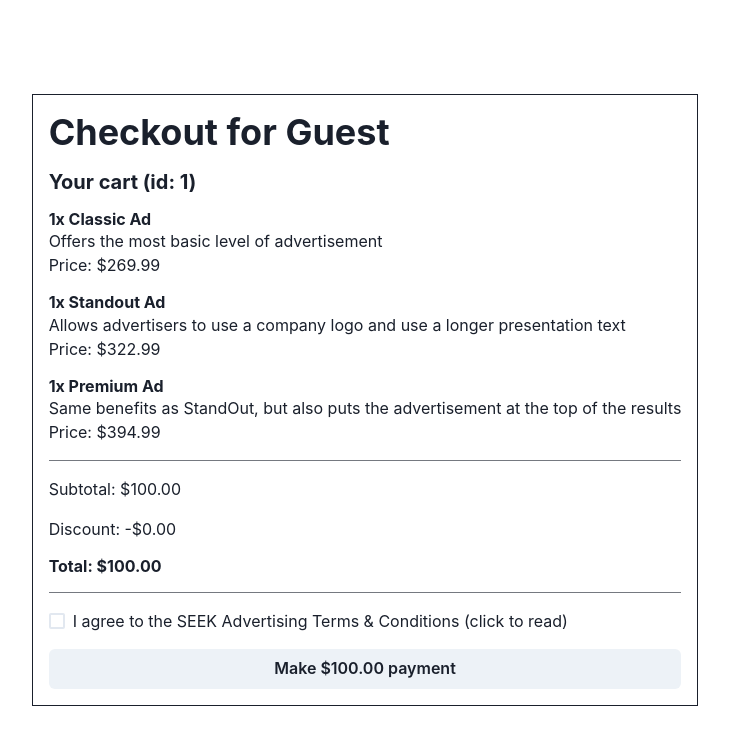
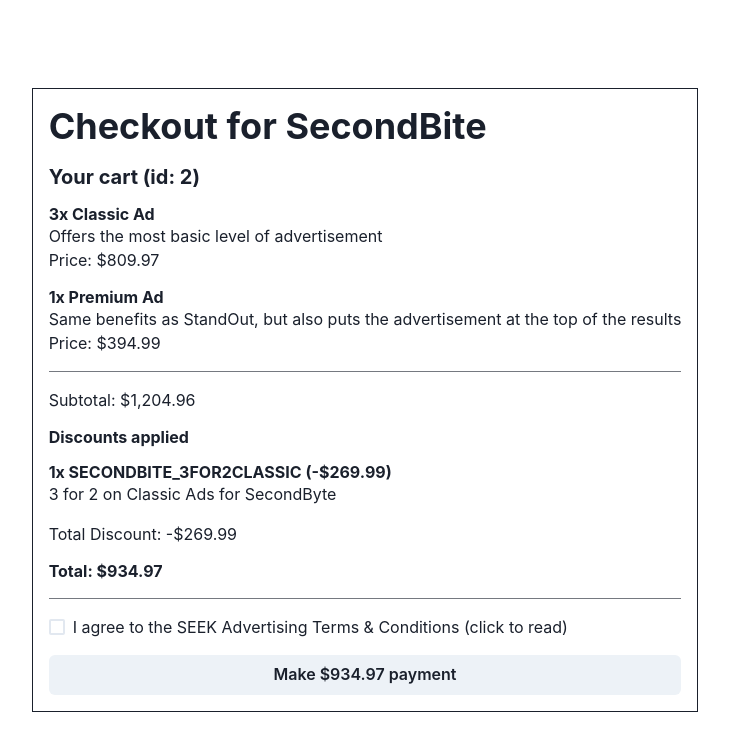
Before and after one commit to bootlegneurons/ta-ad-cart, a React (Create React App) app: page / in a window 1280 px wide. Shown: the top 750 px of the page, without its empty margins (275-1004 px from the left). Built offline with nearby package versions, Linux system fonts and the light colour scheme.

Commit message:
correctly calculate and display discounts

```diff
--- /dev/null
+++ b/src/features/cart/index.ts
@@ -0,0 +1,5 @@
+export { default as useCart } from './useCart';
+export { default as mock__fetcher } from './mock__fetcher';
+export * as mock__data from './mock__data';
+export * from './types';
+export * from './util';
--- a/src/features/cart/mock__data.ts
+++ b/src/features/cart/mock__data.ts
@@ -19,26 +19,31 @@
   },
 };
 
+// TODO: rethink the structure here, see if I can eliminate duplication of key
 export const offers: Offers = {
   [OfferCode.SECONDBITE_3FOR2CLASSIC]: {
+    id: OfferCode.SECONDBITE_3FOR2CLASSIC,
     description: '3 for 2 on Classic Ads for SecondByte',
     eligibleProduct: ProductCode.CLASSIC,
     threshold: 3,
     discountAmount: products[ProductCode.CLASSIC].price,
   },
   [OfferCode.AXIL_STANDOUT]: {
+    id: OfferCode.AXIL_STANDOUT,
     description: 'Discount Standout Ads for Axil',
     eligibleProduct: ProductCode.STANDOUT,
     threshold: 1,
     discountAmount: products[ProductCode.STANDOUT].price - 299.99,
   },
   [OfferCode.MYER_5FOR4STANDOUT]: {
+    id: OfferCode.MYER_5FOR4STANDOUT,
     description: '5 for 4 on Standout Ads for MYER',
     eligibleProduct: ProductCode.STANDOUT,
     threshold: 5,
     discountAmount: products[ProductCode.STANDOUT].price,
   },
   [OfferCode.MYER_PREMIUM]: {
+    id: OfferCode.MYER_PREMIUM,
     description: 'Discount Premium Ads for MYER',
     eligibleProduct: ProductCode.PREMIUM,
     threshold: 1,
@@ -56,4 +61,12 @@
     ],
     offers: [],
   },
+  2: {
+    customer: 'SecondBite',
+    items: [
+      { [ProductCode.CLASSIC]: 3 },
+      { [ProductCode.PREMIUM]: 1 },
+    ],
+    offers: [OfferCode.SECONDBITE_3FOR2CLASSIC],
+  },
 };
--- a/src/features/cart/mock__fetcher.ts
+++ b/src/features/cart/mock__fetcher.ts
@@ -1,32 +1,47 @@
 import { Fetcher } from 'swr';
-import { Cart, CartQueryResponse, LineItem, Offer, ProductCode } from './types';
-import { carts as mock__carts, products as mock__products, offers as mock__offers } from './mock__data';
+import { Cart, CartQueryResponse, Discount, LineItem, Offer, ProductCode } from './types';
+import {
+  carts as mock__carts,
+  products as mock__products,
+  offers as mock__offers,
+} from './mock__data';
+import { getDiscounts, getSum, roundToTwo } from './util';
 
+// TODO: refactor and extract more util
+// TODO: review variable naming
 const createResponse = (cart: Cart): CartQueryResponse => {
   // add nested product/offer details to response
   const items = cart.items.map(item => {
     const productCode = Object.keys(item)[0] as ProductCode;
     const productDetail = mock__products[productCode];
     const quantity = Object.values(item)[0];
-    const lineItem: LineItem = { [productCode]: {
-      ...productDetail,
-      quantity
-    }};
+    const lineItem: LineItem = {
+      [productCode]: {
+        ...productDetail,
+        quantity,
+      },
+    };
     return lineItem;
   });
 
-  const offers: Offer[] = cart.offers.map(offer => mock__offers[offer]);
+  const availableOffers: Offer[] = cart.offers.map(offer => mock__offers[offer]);
+  const discounts: Discount[] = getDiscounts(availableOffers, items);
 
-  // TODO: calculate subtotal, discount, total
+  const subtotal = getSum(
+    items.map(item => Object.values(item)[0].price * Object.values(item)[0].quantity)
+  );
+
+  const totalDiscount = getSum(discounts.map(({ amount }) => roundToTwo(amount)));
+
+  const total = subtotal - totalDiscount;
 
   return {
     customer: cart.customer,
     items,
-    offers,
-    // TODO: calculate these values
-    subtotal: 100,
-    discount: 0,
-    total: 100,
+    discounts,
+    subtotal,
+    totalDiscount,
+    total,
   };
 };
 
--- a/src/features/cart/useCart.ts
+++ b/src/features/cart/useCart.ts
@@ -5,14 +5,14 @@
 const DEFAULT_STATE: CartQueryResponse = {
   customer: '',
   items: [],
-  offers: [],
+  discounts: [],
   subtotal: 0,
-  discount: 0,
+  totalDiscount: 0,
   total: 0,
 };
 
 const useCart = (cartId: string): CartQueryResponse => {
-  const { data, error } = useSWR(['cart', cartId], () => mock__fetcher(cartId));
+  const { data, error } = useSWR(['cart', cartId], ([, cartId]) => mock__fetcher(cartId));
 
   if (error || !data) {
     // return fallback data in case there's no data for provided cartId, or while loading
--- a/src/features/cart/util.ts
+++ b/src/features/cart/util.ts
@@ -1,3 +1,38 @@
-const audFormatter = new Intl.NumberFormat('en-AU', { style: 'currency', currency: 'AUD'});
+import { Discount, Offer, LineItem, ProductCode } from './types';
 
+const audFormatter = new Intl.NumberFormat('en-AU', { style: 'currency', currency: 'AUD' });
 export const formatAud = (amount: number): string => audFormatter.format(amount);
+
+export const roundToTwo = (num: number): number => Math.round(num * 100) / 100;
+
+export const getSum = (nums: number[]): number => nums.reduce((subtotal, p) => subtotal + p, 0);
+
+const countEligibleItems = (productCode: ProductCode, items: LineItem[]): number => {
+  // find line item match, return 0 if not found
+  // return quantity otherwise
+  const match = items.find((item) => Object.keys(item)[0] === productCode);
+  if (match) {
+    return Object.values(match)[0].quantity;
+  }
+  return 0;
+};
+
+export const getDiscounts = (offers: Offer[], items: LineItem[]): Discount[] => {
+  return offers.reduce((acc, { id, description, eligibleProduct, threshold, discountAmount }) => {
+    // if conditions are met, push a Discount to the accumulator.
+    const numEligibleProducts = countEligibleItems(eligibleProduct, items);
+    const timesApplied = Math.floor(numEligibleProducts / threshold);
+    console.log('%% getDiscounts:', numEligibleProducts, timesApplied);
+    if (numEligibleProducts > 0 && timesApplied > 0) {
+      acc.push({
+        id,
+        description,
+        timesApplied,
+        amount: roundToTwo(timesApplied * discountAmount),
+      });
+      return acc;
+    }
+
+    return acc;
+  }, [] as Discount[]);
+};
--- a/src/pages/Cart.tsx
+++ b/src/pages/Cart.tsx
@@ -1,11 +1,10 @@
+import React from 'react';
 import { Box, Button, Checkbox, Divider, Flex, Heading, Link, Text } from '@chakra-ui/react';
-import React from 'react';
-import useCart from '../features/cart/useCart';
-import { formatAud } from '../features/cart/util';
+import { useCart, formatAud } from '../features/cart';
 
 const Cart = (): JSX.Element => {
-  const cartId = '1';
-  const { customer, items, offers, subtotal, discount, total } = useCart(cartId);
+  const cartId = '2';
+  const { customer, items, discounts, subtotal, totalDiscount, total } = useCart(cartId);
 
   return (
     <Flex w='100vw' h='100vh' justify='center' align='center'>
@@ -20,25 +19,28 @@
                 {product.quantity}x {product.name}
               </Heading>
               <Text>{product.description}</Text>
-              <Text>Price: {formatAud(product.price)}</Text>
+              <Text>Price: {formatAud(product.price * product.quantity)}</Text>
             </div>
           );
         })}
         <Divider />
         <Text>Subtotal: {formatAud(subtotal)}</Text>
-        {offers.length > 0 && (
+        {discounts.length > 0 && totalDiscount > 0 && (
           <>
             <Heading as='h3' size='sm'>
-              Offers applied
+              Discounts applied
             </Heading>
-            {offers.map(offer => (
-              <Text key={offer.description}>
-                {offer.description} (-{formatAud(offer.discountAmount)})
-              </Text>
+            {discounts.map(discount => (
+              <div key={discount.id}>
+                <Heading as='h3' size='sm'>
+                  {discount.timesApplied}x {discount.id} (-{formatAud(discount.amount)})
+                </Heading>
+                <Text>{discount.description}</Text>
+              </div>
             ))}
+            <Text>Total Discount: -{formatAud(totalDiscount)}</Text>
           </>
         )}
-        <Text>Discount: -{formatAud(discount)}</Text>
         <Heading as='h3' size='sm'>
           Total: {formatAud(total)}
         </Heading>
```
Also changed, not shown: src/features/cart/types.ts (+11 -3 lines).
